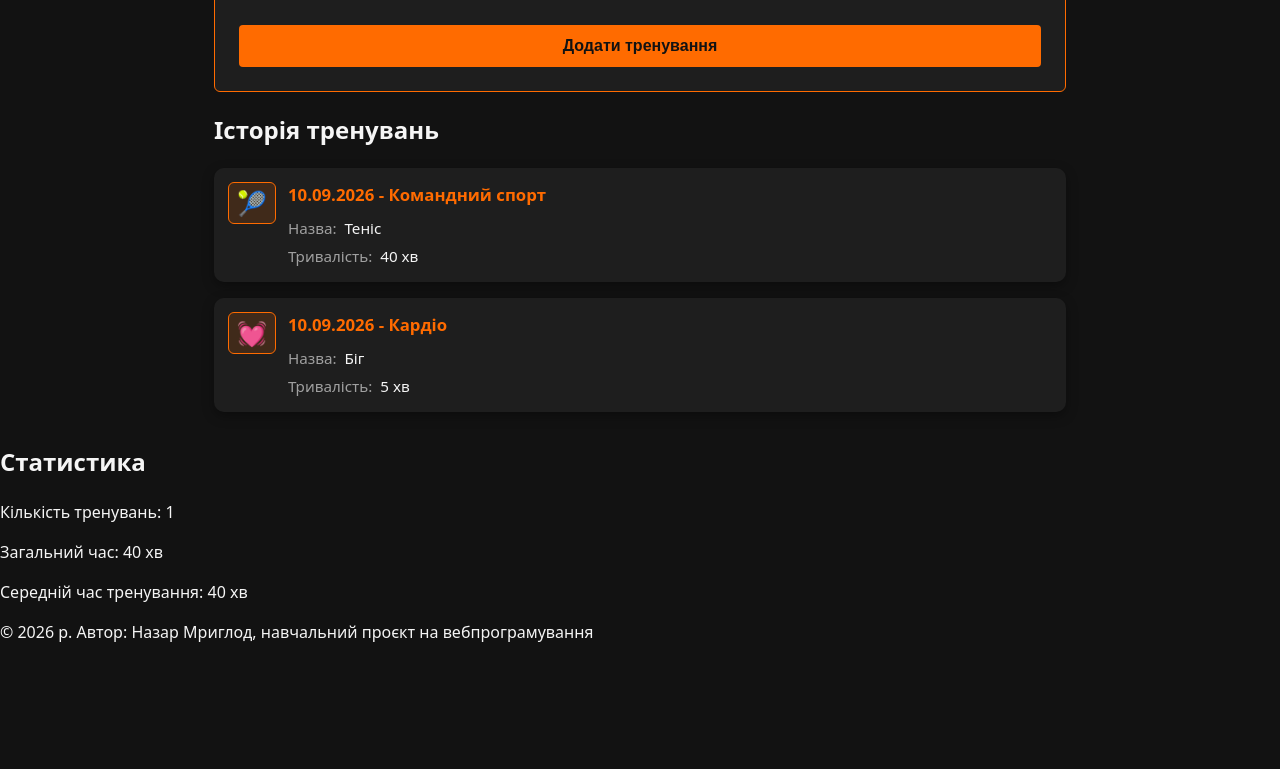
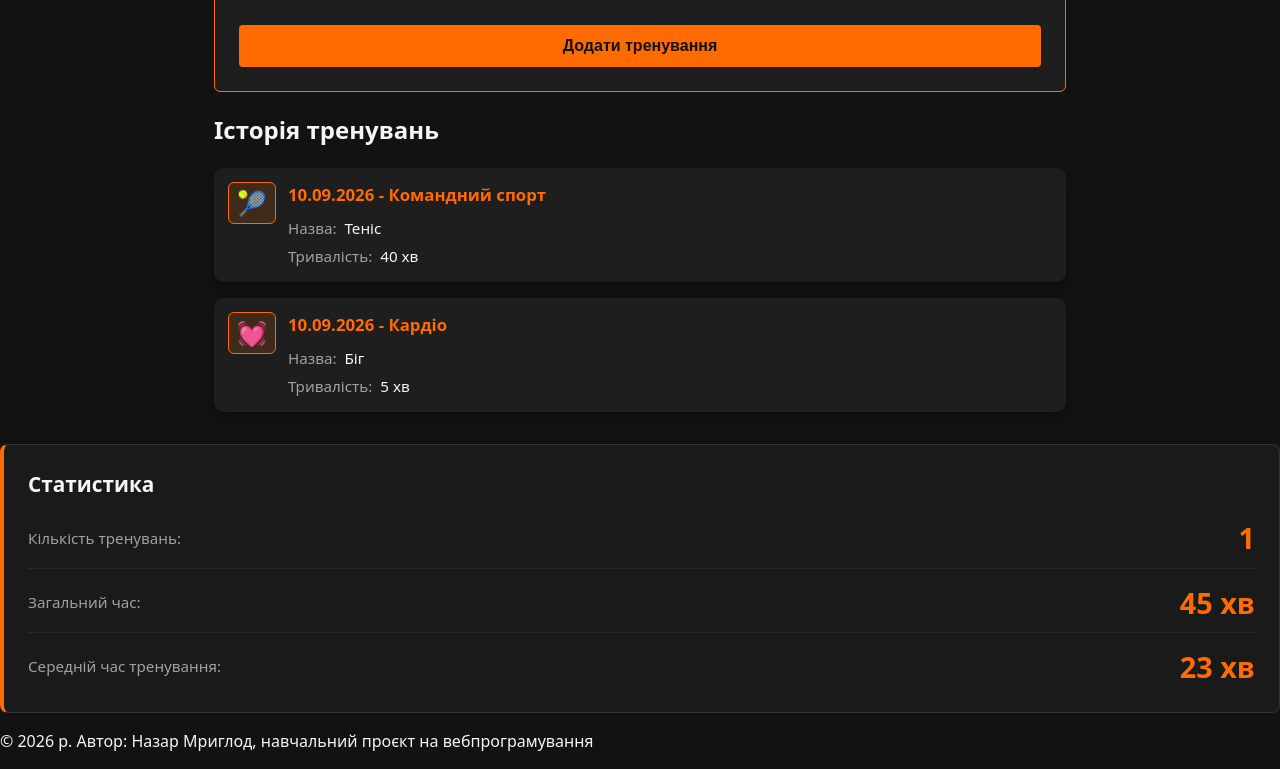
Before and after one commit to Megastar29/Workout-tracker, a plain HTML site: page index.html in a window 1280 px wide. Shown: the part 559-1328 px from the top of the page. Before the commit the page ends 1219 px from the top, so only its background shows below. Drawn offline with Linux system fonts and the light colour scheme.

Commit message:
Aside has been styled. Necessary for styling classes was added

```diff
--- a/css/style.css
+++ b/css/style.css
@@ -135,3 +135,44 @@ form {
   color: #a0a0a0;
   margin-right: 0.25rem;
 }
+
+aside {
+  background-color: #1a1a1a;
+  border: 1px solid #333;
+  border-left: 4px solid #ff6b00;
+  border-radius: 8px;
+  padding: 1.5rem;
+  margin-top: 2rem;
+}
+
+aside h2 {
+  margin: 0 0 1rem 0;
+  font-size: 1.3rem;
+  color: #f5f5f5;
+}
+
+.statistics-item {
+  display: flex;
+  justify-content: space-between;
+  align-items: center;
+  margin: 0 0 0.75rem 0;
+  padding-bottom: 0.5rem;
+  border-bottom: 1px solid #282828;
+}
+
+.statistics-item:last-child {
+  margin-bottom: 0;
+  padding-bottom: 0;
+  border-bottom: none;
+}
+
+.statistics-label {
+    color: #a0a0a0;
+    font-size: 0.95rem;
+}
+
+.statistics-value {
+    font-size: 1.8rem;
+    font-weight: 700;
+    color: #ff6b00;
+}
--- a/index.html
+++ b/index.html
@@ -108,19 +108,21 @@
       </section>
     </main>
 
-    <aside>
-      <h2>Статистика</h2>
-      <p>
-        <span>Кількість тренувань:</span>
-        <span>1</span>
+    <aside aria-labelledby="statistics-heading">
+      <h2 id="statistics-heading">Статистика</h2>
+      <p class="statistics-item">
+        <span class="statistics-label">Кількість тренувань:</span>
+        <span class="statistics-value">1</span>
       </p>
-      <p>
-        <span>Загальний час:</span>
-        <span>40 хв</span>
+
+      <p class="statistics-item">
+        <span class="statistics-label">Загальний час:</span>
+        <span class="statistics-value">45 хв</span>
       </p>
-      <p>
-        <span>Середній час тренування:</span>
-        <span>40 хв</span>
+
+      <p class="statistics-item">
+        <span class="statistics-label">Середній час тренування:</span>
+        <span class="statistics-value">23 хв</span>
       </p>
     </aside>
 
```
